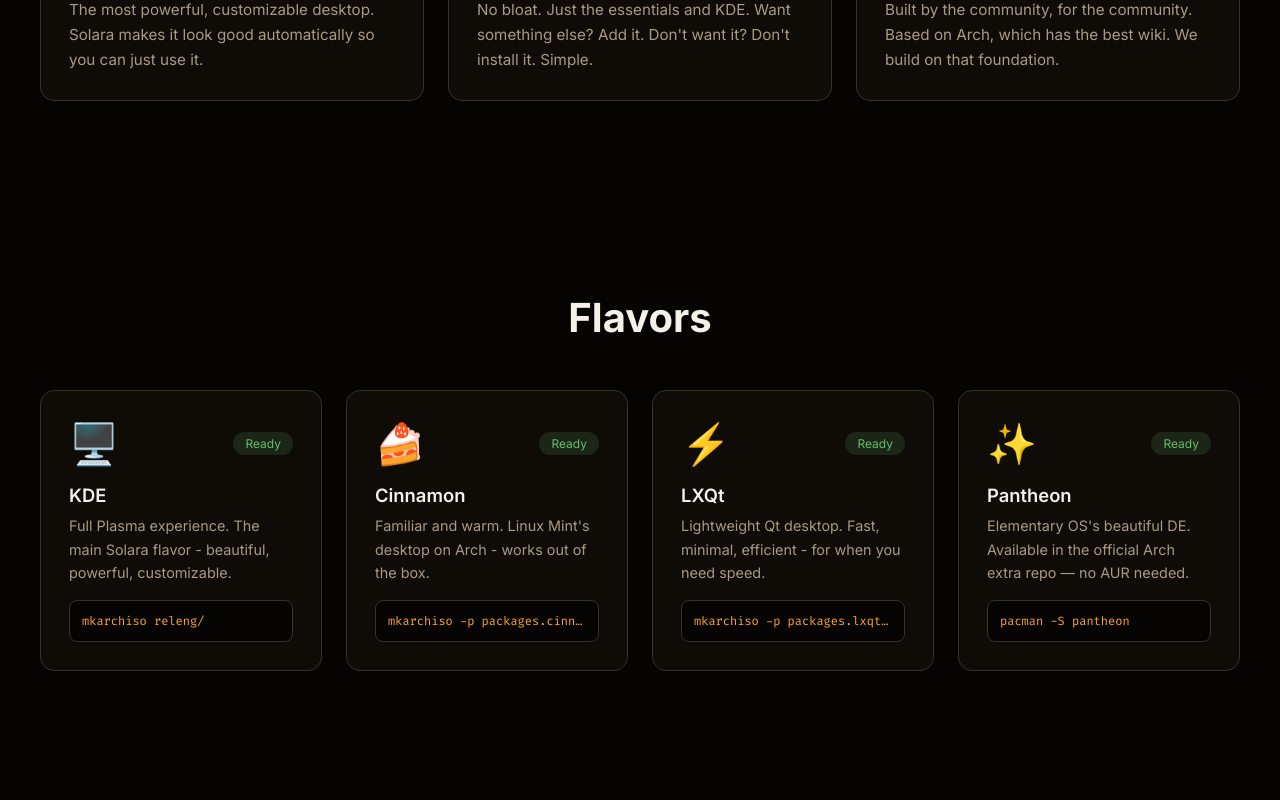
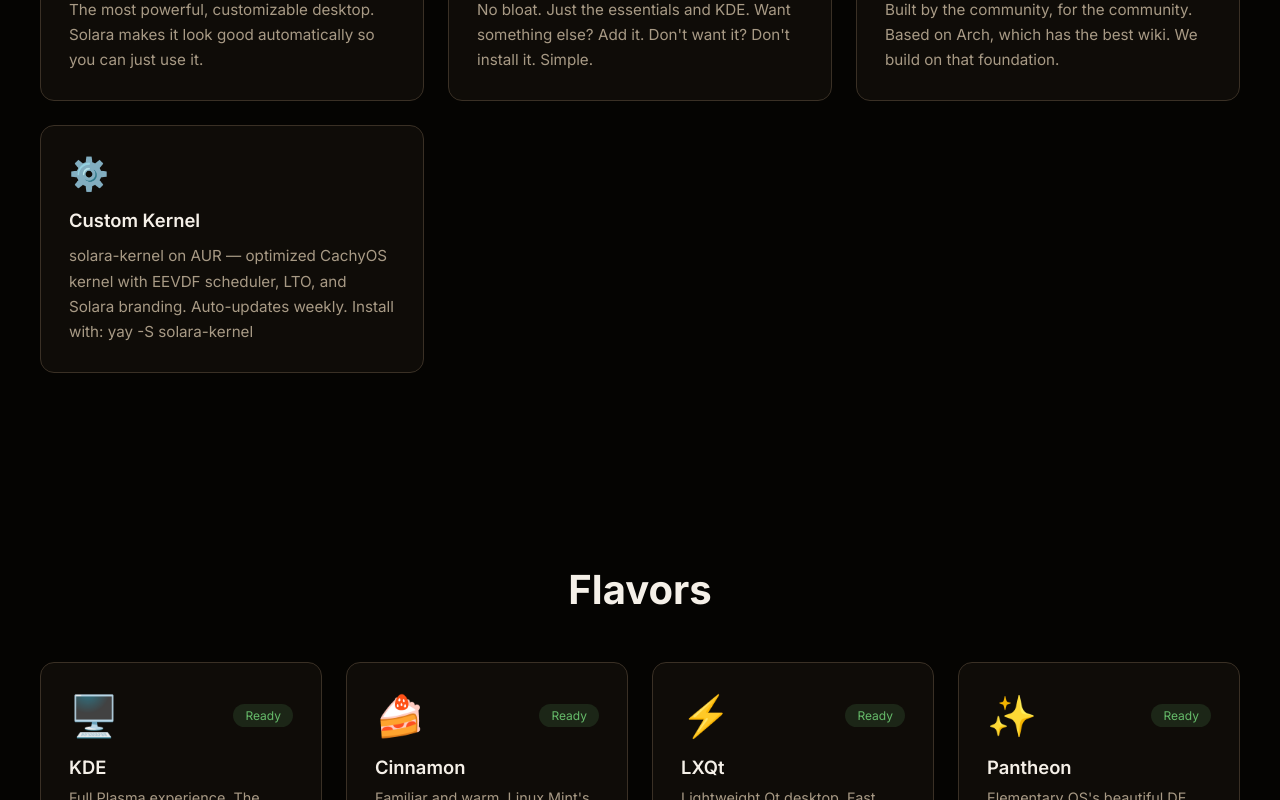
Before and after one commit to celestia-foundation/solara, a React (Vite) app in the folder docs-src/: page / in a window 1280 px wide. Shown: the part 1360-2160 px from the top of the page. Built offline with nearby package versions, Linux system fonts and the light colour scheme.

Commit message:
Add custom kernel feature to website, blog post already exists

```diff
--- a/docs-src/src/App.jsx
+++ b/docs-src/src/App.jsx
@@ -42,6 +42,51 @@
   const heroOpacity = useTransform(scrollY, [0, 500], [1, 0])
 
   const posts = [
+    {
+      id: 'solara-kernel',
+      title: "CUSTOM KERNEL DROP! solara-kernel on AUR 🌅⚡",
+      date: "2026-05-07",
+      author: "Ash",
+      avatar: "🌅",
+      readTime: "3 min read",
+      excerpt: "After the epic struggle with TKG crashes and 7.0.3, we found a solution: repackage CachyOS kernel as solara-kernel. Now on AUR!",
+      tags: ["Kernel", "AUR", "Achievement"],
+      content: `SOLARA KERNEL IS LIVE ON AUR! 🌅⚡
+
+After the GREAT KERNEL STRUGGLE of 2026:
+
+PROBLEM:
+- TKG with LLVM + Thin LTO kept crashing PC
+- GCC crashes on kernel 7.x + TKG patches
+- Kernel 6.x is EOL (security risk)
+- CachyOS repo breaks on non-CachyOS systems
+
+SOLUTION FOUND:
+We grabbed CachyOS kernel package from our local system, repackaged it with Solara branding, and pushed to AUR!
+
+WHAT WE DID:
+1. Downloaded linux-cachyos-7.0.3 from pacman cache
+2. Renamed all 'cachyos' to 'solara' in files
+3. Updated PKGBUILD with Solara info
+4. Pushed to AUR: https://aur.archlinux.org/packages/solara-kernel
+
+NOW:
+- Solara has its own kernel package on AUR
+- Auto-update workflow checks for new versions weekly
+- Your EPYC 80-core build machine will compile updates
+
+FEATURES:
+- Based on CachyOS kernel (EEVDF + LTO + patches)
+- Built with LLVM/Clang for performance
+- Solara Linux branding baked in
+- Auto-updates when new versions drop
+
+NEXT:
+- ISO builds will use solara-kernel from solara-pkgs
+- Users can install with: yay -S solara-kernel
+
+The sun rises. The kernel compiles. Solara prevails. 🌅`
+    },
     {
       id: 'solara-born',
       title: "SOLARA IS BORN (from the ashes of S3RLinux-Atomic) 💀🌅",
@@ -339,6 +384,11 @@
             icon="🤝"
             title="Community Driven"
             description="Built by the community, for the community. Based on Arch, which has the best wiki. We build on that foundation."
+          />
+          <FeatureCard
+            icon="⚙️"
+            title="Custom Kernel"
+            description="solara-kernel on AUR — optimized CachyOS kernel with EEVDF scheduler, LTO, and Solara branding. Auto-updates weekly. Install with: yay -S solara-kernel"
           />
         </div>
       </Section>
```
